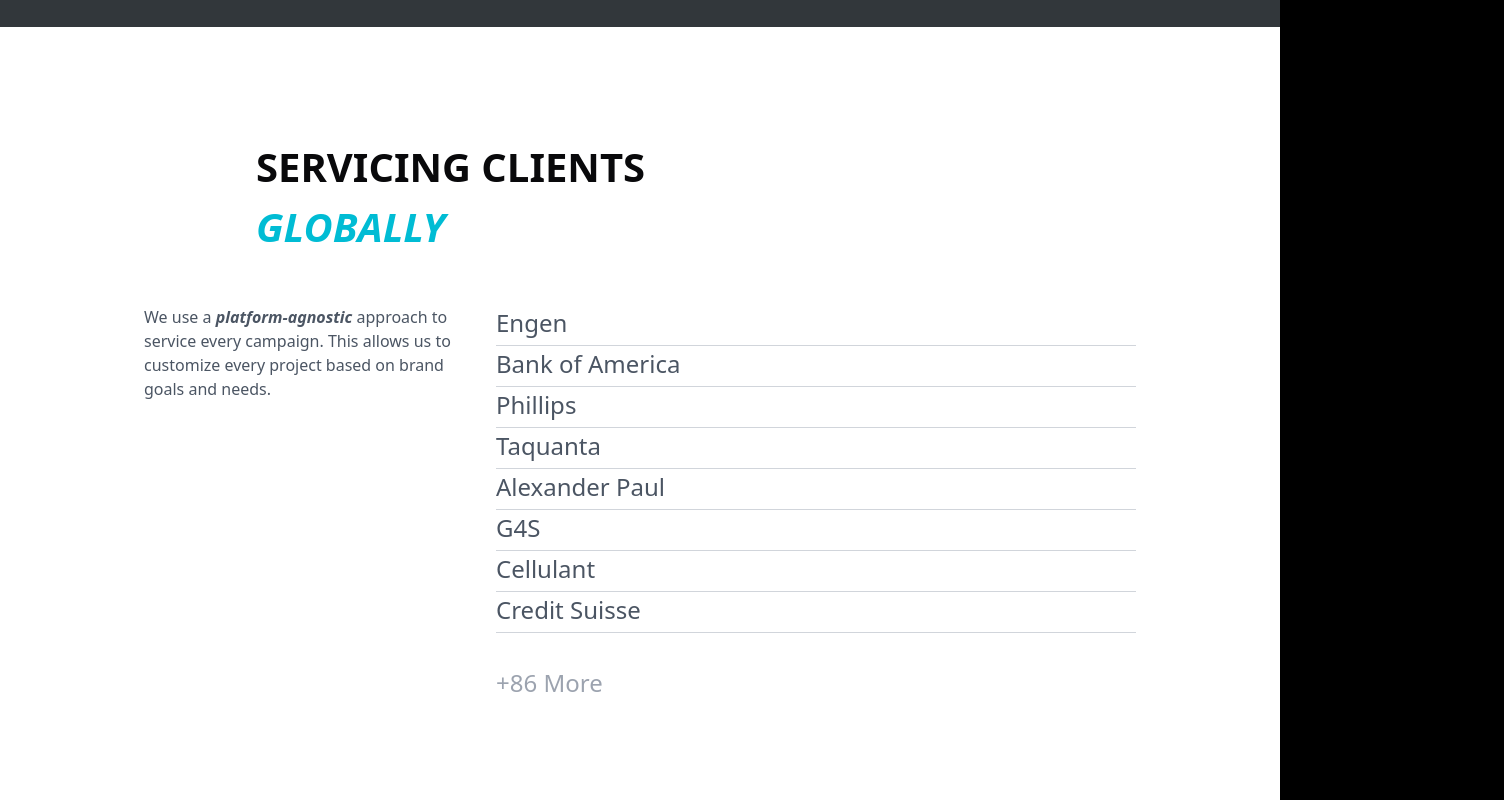
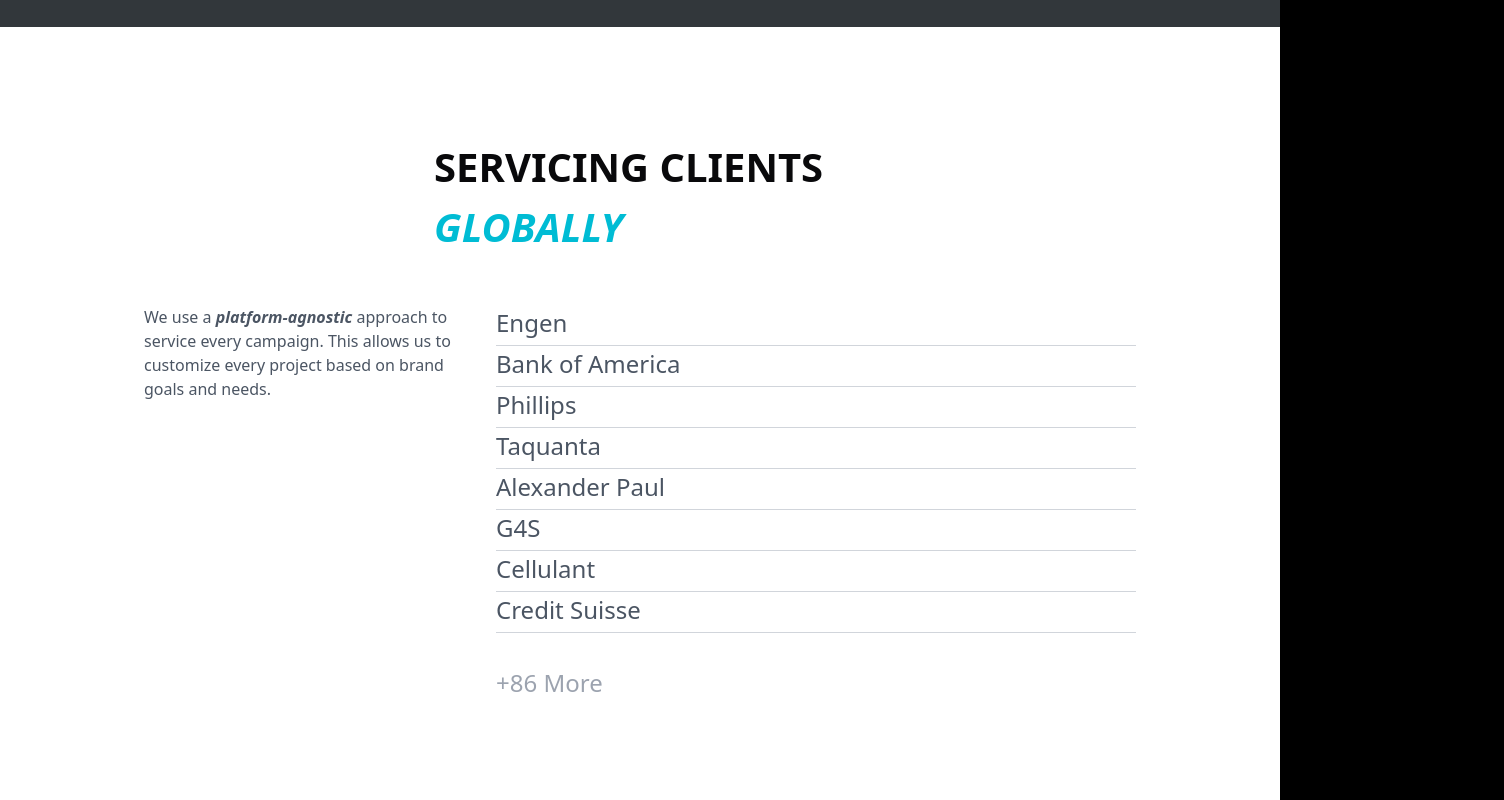
Before and after one commit to mohammad-mohamed/Modern-Day-Stratergy, a Next.js app: page / in a window 1280 px wide. Shown: the part 2840-3640 px from the top of the page, 1504 px wide, since content can reach past the window. Built offline with nearby package versions, Linux system fonts and the light colour scheme.

Commit message:
fixed some errors

```diff
--- a/app/page.tsx
+++ b/app/page.tsx
@@ -170,7 +170,7 @@
       </GlobalTeamContainer>
 
       <Container>
-  {/* Title Container - Above the columns */}
+  {/* Title Container - Aligned with the left column */}
   <TitleContainer>
     <Titles>SERVICING CLIENTS</Titles>
     <Subtitle>GLOBALLY</Subtitle>
@@ -475,7 +475,6 @@
   display: flex;
   flex-direction: column;
   gap: 1rem;
-  position: relative;
 `;
 
 const RightColumn = styled.div`
@@ -485,8 +484,8 @@
 `;
 
 const TitleContainer = styled.div`
-  width: 100%;
-  margin-left: 30rem;
+  width: 33%; /* Aligns with the left column */
+  text-align: left;
   margin-bottom: 2rem; /* Space between the title and content */
 `;
 
```
